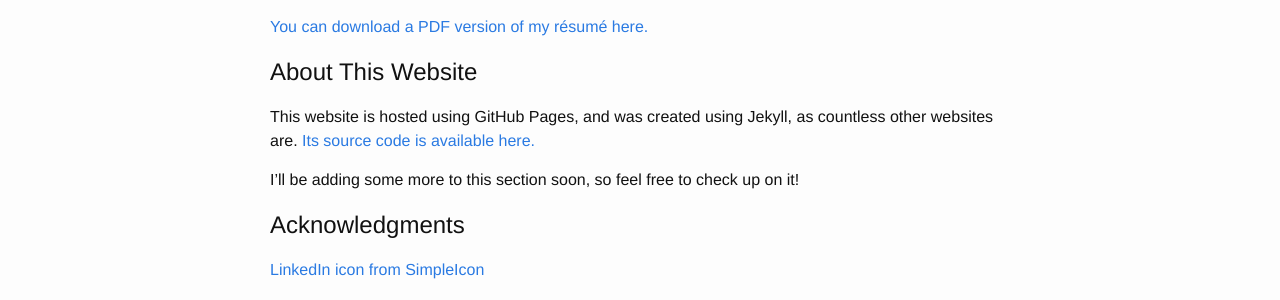
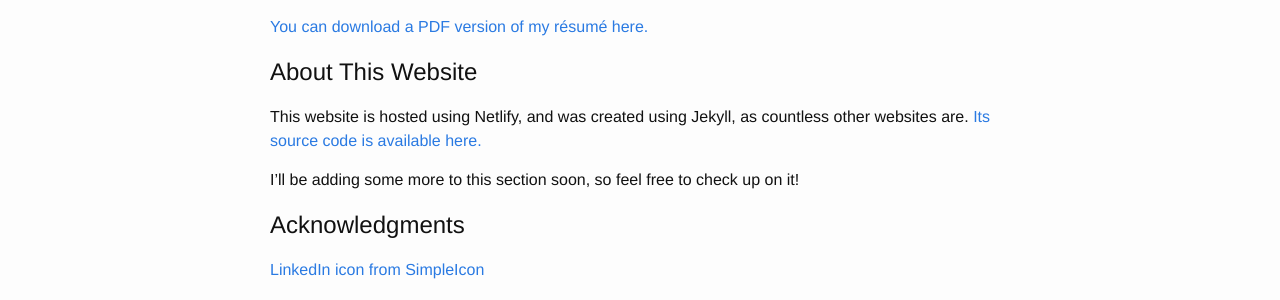
Before and after one commit to andrewnicolalde/andrewn.io, a Jekyll site: the page built from about.md, in a window 1280 px wide. Shown: the part 1082-1382 px from the top of the page. Built offline with Jekyll 4.4.1, drawn with Linux system fonts in a browser that asks for light colours.

Commit message:
Change name of hosting provider

```diff
--- a/about.md
+++ b/about.md
@@ -18,7 +18,7 @@ Web Development, Aviation, and without a doubt good food!
 [You can download a PDF version of my résumé here.](https://github.com/andrewnicolalde/pandoc_resume/blob/master/resume.pdf)
 
 # About This Website
-This website is hosted using GitHub Pages, and was created using Jekyll, as
+This website is hosted using Netlify, and was created using Jekyll, as
 countless other websites are. [Its source code is
 available here.](https://github.com/andrewnicolalde/andrewnicolalde.github.io)
 
```
